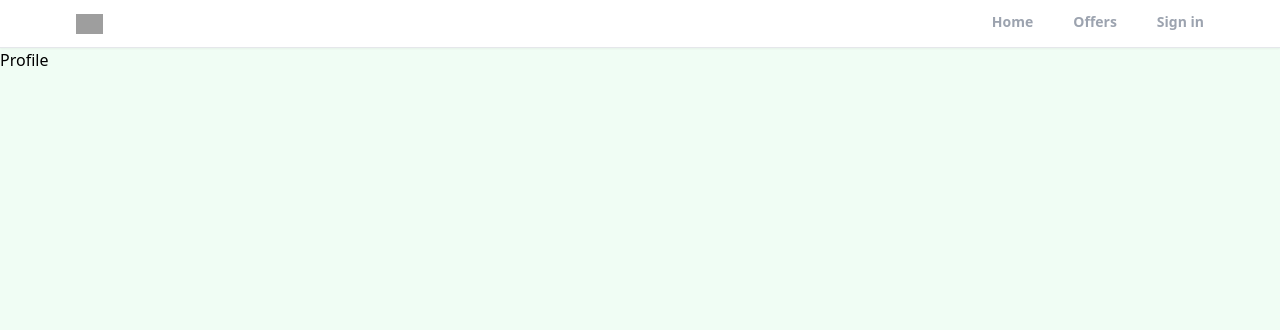
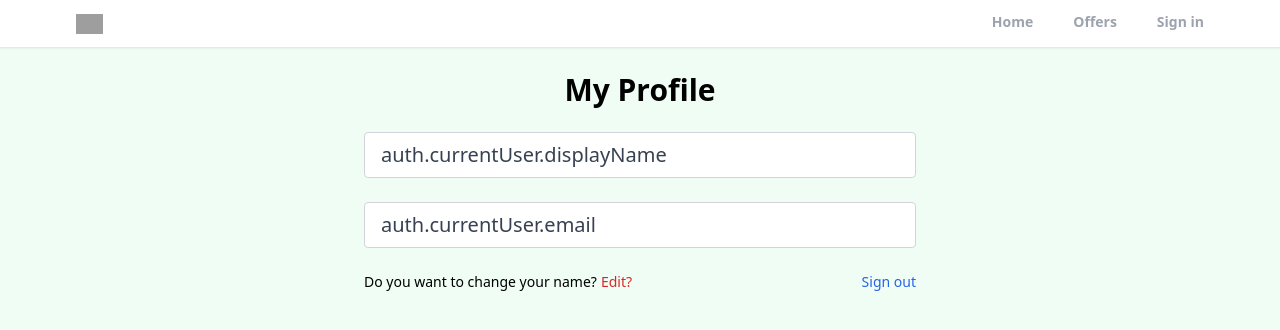
Before and after one commit to shivesh321/realtor-clone, a React (Create React App) app: page /profile in a window 1280 px wide. Shown: the top 330 px of the page. Built offline with nearby package versions, Linux system fonts and the light colour scheme; no server answers; sample sign-in values are in the browser's storage; grey boxes are pictures that could not be loaded.

Commit message:
create a private route and custom hook for protection the profile page and add the logout functionality

```diff
--- a/src/App.js
+++ b/src/App.js
@@ -5,6 +5,7 @@
 import Offers from "./pages/Offers";
 import SignIn from "./pages/SignIn";
 import SignUp from "./pages/SignUp";
+import PrivateRoute from "./components/PrivateRoute";
 import Header from "./components/Header";
 import { ToastContainer } from "react-toastify";
 import "react-toastify/dist/ReactToastify.css";
@@ -15,7 +16,9 @@
         <Header />
         <Routes>
           <Route path="/" element={<Home />} />
-          <Route path="/profile" element={<Profile />} />
+          <Route path="/profile" element={<PrivateRoute />}>
+            <Route path="/profile" element={<Profile />} />
+          </Route>
           <Route path="/forgot-password" element={<ForgotPassword />} />
           <Route path="/offers" element={<Offers />} />
           <Route path="/sign-in" element={<SignIn />} />
--- /dev/null
+++ b/src/components/PrivateRoute.jsx
@@ -0,0 +1,11 @@
+import React from "react";
+import { useAuthStatus } from "../hooks/useAuthStatus";
+import { Navigate, Outlet } from "react-router-dom";
+
+export default function PrivateRoute() {
+  const { loggedIn, checkingStatus } = useAuthStatus();
+  if (checkingStatus) {
+    return <h3>Loading...</h3>;
+  }
+  return loggedIn ? <Outlet /> : <Navigate to="/sign-in" />;
+}
--- /dev/null
+++ b/src/hooks/useAuthStatus.jsx
@@ -0,0 +1,18 @@
+import { getAuth, onAuthStateChanged } from "firebase/auth";
+import { useEffect, useState } from "react";
+
+export function useAuthStatus() {
+  const [loggedIn, setLoggedIn] = useState(false);
+  const [checkingStatus, setCheckingStatus] = useState(true);
+
+  useEffect(() => {
+    const auth = getAuth();
+    onAuthStateChanged(auth, (user) => {
+      if (user) {
+        setLoggedIn(true);
+      }
+      setCheckingStatus(false);
+    });
+  }, []);
+  return { loggedIn, checkingStatus };
+}
--- a/src/pages/Profile.jsx
+++ b/src/pages/Profile.jsx
@@ -1,5 +1,73 @@
-import React from "react";
+import { getAuth } from "firebase/auth";
+import React, { useState } from "react";
+import { useNavigate } from "react-router-dom";
 
 export default function Profile() {
-  return <div>Profile</div>;
+  const auth = getAuth();
+  const navigate = useNavigate();
+  const [formaData, setFormData] = useState({
+    name: "auth.currentUser.displayName",
+    email: "auth.currentUser.email",
+  });
+  const { name, email } = formaData;
+  function onLogout() {
+    auth.signOut();
+    navigate("/");
+  }
+
+  return (
+    <>
+      <section
+        className="max-w-6xl mx-auto flex  justify-center
+      items-center flex-col"
+      >
+        <h1 className="text-3xl text-center font-bold mt-6 ">My Profile</h1>
+        <div className="w-full md:w-[50%] mt-6 px-3">
+          <form>
+            {/*Name Input*/}
+            <input
+              className="w-full px-4 py-2 text-xl
+            text-gray-700 bg-white border border-gray-300 rounded
+            transition ease-in-out mb-6"
+              type="text"
+              id="name"
+              value={name}
+            />
+
+            {/*Email Input*/}
+            <input
+              className="w-full px-4 py-2 text-xl
+            text-gray-700 bg-white border border-gray-300 rounded
+            transition ease-in-out mb-6"
+              type="email"
+              id="email"
+              value={email}
+            />
+          </form>
+          <div
+            className="flex justify-between whitespace-nowrap
+          text-sm sm-text-large"
+          >
+            <p className="flex item-center">
+              Do you want to change your name?
+              <span
+                className="text-red-600 hover:text-red-700
+              transition ease-in-out duration-200 ml-1
+              cursor-pointer"
+              >
+                Edit?
+              </span>
+            </p>
+            <p
+              onClick={onLogout}
+              className="text-blue-600 hover:text-blue-800
+              transition ease-in-out cursor-pointer"
+            >
+              Sign out
+            </p>
+          </div>
+        </div>
+      </section>
+    </>
+  );
 }
```
